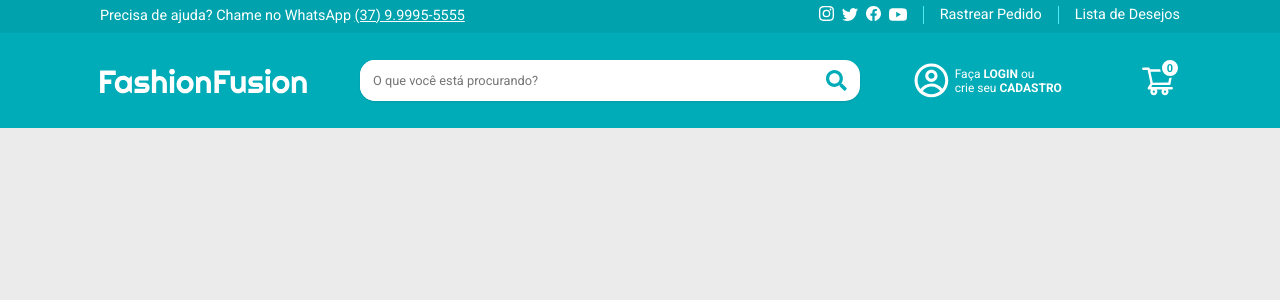
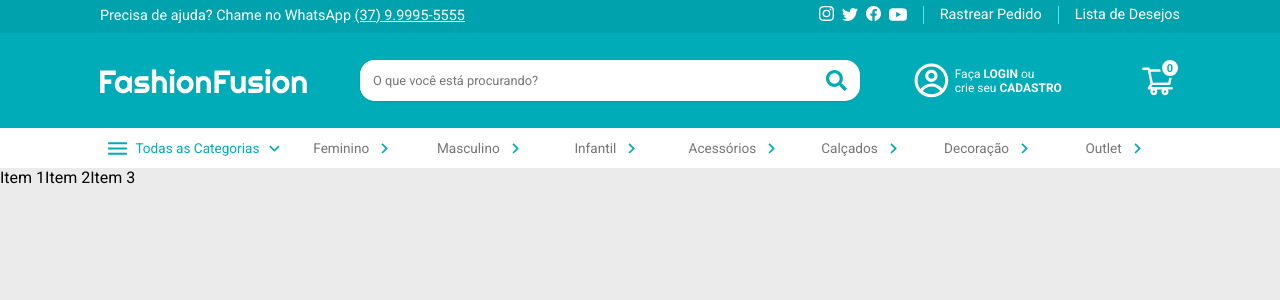
Before and after one commit to s-mendes/mendes-store, a React (Vite) app: page / in a window 1280 px wide. Shown: the top 300 px of the page. Built offline with nearby package versions, Linux system fonts and the light colour scheme; no server answers; the HTML template or start-up script is replaced by a standard one.

Commit message:
adicionado menu e efeitos

```diff
--- a/src/components/Header/Header.jsx
+++ b/src/components/Header/Header.jsx
@@ -7,6 +7,8 @@ import { CgProfile } from 'react-icons/cg';
 import { BsInstagram, BsTwitter, BsFacebook, BsYoutube } from 'react-icons/bs';
 import { useNavigate } from 'react-router-dom';
 import { goHome, goToLogin, goToSignUp } from '../../route/coordinator';
+import HeaderMenu from '../HeaderMenu/HeaderMenu';
+import MenuDrop from '../MenuDrop/MenuDrop';
 
 function Header () {
 
@@ -56,6 +58,8 @@ function Header () {
           <CartButton />
         </Container>
       </HeaderStyled>
+      <HeaderMenu />
+      <MenuDrop />
     </>
   );
 }
--- /dev/null
+++ b/src/components/HeaderMenu/HeaderMenu.jsx
@@ -0,0 +1,47 @@
+import React from 'react';
+import { MenuContainer, MainMenu, Categories, MainContainer } from './headerMenu-styled';
+import { MdKeyboardArrowRight, MdKeyboardArrowDown, MdMenu } from 'react-icons/md';
+
+function HeaderMenu() {
+  return (
+    <MainContainer>
+      <MenuContainer>
+        <MainMenu>
+          <MdMenu/>
+          <span>Todas as Categorias</span>
+          <MdKeyboardArrowDown />
+        </MainMenu>
+        <Categories>
+          <span>Feminino</span>
+          <MdKeyboardArrowRight />
+        </Categories>
+        <Categories>
+          <span>Masculino</span>
+          <MdKeyboardArrowRight />
+        </Categories>
+        <Categories>
+          <span>Infantil</span>
+          <MdKeyboardArrowRight />
+        </Categories>
+        <Categories>
+          <span>Acessórios</span>
+          <MdKeyboardArrowRight />
+        </Categories>
+        <Categories>
+          <span>Calçados</span>
+          <MdKeyboardArrowRight />
+        </Categories>
+        <Categories>
+          <span>Decoração</span>
+          <MdKeyboardArrowRight />
+        </Categories>
+        <Categories>
+          <span>Outlet</span>
+          <MdKeyboardArrowRight />
+        </Categories>
+      </MenuContainer>
+    </MainContainer>
+  );
+}
+
+export default HeaderMenu;
--- /dev/null
+++ b/src/components/HeaderMenu/headerMenu-styled.jsx
@@ -0,0 +1,76 @@
+import styled from 'styled-components';
+
+export const MainContainer = styled.nav`
+  background-color: #fff;
+  height: 40px;
+`;
+
+export const MenuContainer = styled.ul`
+  display: flex;
+  max-width: 1100px;
+  margin: 0 auto;
+  padding: 0 10px;
+  align-items: center;
+  justify-content: space-between;
+  font-size: 0.85rem;
+  height: 100%;
+`;
+
+export const MainMenu = styled.li`
+  display: flex;
+  align-items: center;
+  justify-content: center;
+  gap: 5px;
+  color: #00acb7;
+  height: 100%;
+  width: 150%;
+  list-style: none;
+    & svg:first-child {
+      font-size: 25px;
+    }
+    & svg:last-child {
+      font-size: 1.3rem;
+    }
+    &:hover{
+      background-color: #00acb7;
+      color: #fff;
+      cursor: pointer;
+      svg {
+       color: #fff;
+       }
+    }
+    ::after {
+      -webkit-transition: width 0.6s, opacity 0.8s;
+      -moz-transition: width 0.6s, opacity 0.8s;
+      transition: width 0.6s, opacity 0.8s;
+    }
+`;
+
+export const Categories = styled.li`
+  display: flex;
+  align-items: center;
+  justify-content: center;
+  gap: 5px;
+  color: #757575;
+  height: 100%;
+  width: 100%;
+  list-style: none;
+    & svg {
+      color: #00acb7;
+      font-size: 1.3rem;
+    }
+    &:hover{
+      background-color: #00acb7;
+      color: #fff;
+      cursor: pointer;
+      svg {
+       color: #fff;
+       transform: translateX(5px);
+       -webkit-transition: all 0.3s;
+      -o-transition: all 0.3s;
+      -ms-transition: all 0.3s;
+      -moz-transition: all 0.3s;
+      transition: all 0.3s
+       }
+    }
+`;
--- /dev/null
+++ b/src/components/MenuDrop/MenuDrop.jsx
@@ -0,0 +1,15 @@
+import React from 'react';
+
+function MenuDrop() {
+  return (
+    <>
+      <div className="dropdown-menu">
+        <a href>Item 1</a>
+        <a href>Item 2</a>
+        <a href>Item 3</a>
+      </div>
+    </>
+  );
+}
+
+export default MenuDrop;
```
Also changed, not shown: src/hooks/useOnHoverOutside.jsx (added, +19 -0 lines), src/components/MenuDrop/menu-drop-styled.jsx (added).
